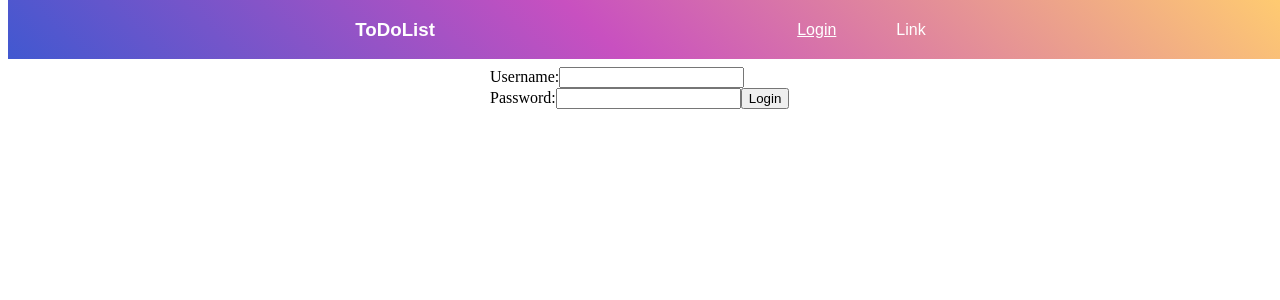
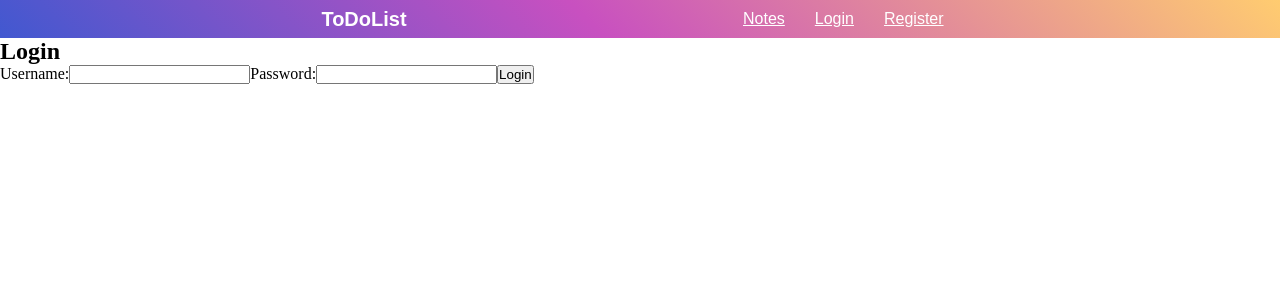
Before and after one commit to ddipper/ToDoList-WebApi, a Vue app in the folder todolist-webapi.client/: page /login in a window 1280 px wide. Shown: the top 300 px of the page. Built offline with nearby package versions, Linux system fonts and the light colour scheme.

Commit message:
fix router

```diff
--- a/todolist-webapi.client/index.html
+++ b/todolist-webapi.client/index.html
@@ -5,6 +5,7 @@
     <link rel="icon" href="/favicon.png">
     <meta name="viewport" content="width=device-width, initial-scale=1.0">
     <title>Vite App</title>
+      <style> *{margin:0; padding: 0;} </style>
   </head>
   <body>
     <div id="app"></div>
--- a/todolist-webapi.client/src/App.vue
+++ b/todolist-webapi.client/src/App.vue
@@ -1,35 +1,30 @@
-<template>
-  <router-view/>
-  <header>
-    <h3>ToDoList</h3>
-    <div class="header-links">
-      <a @click="getLogin()" href="/login">Login</a>
-      <a ></a>
-      <a>Link</a>
-    </div>
-  </header>
-  <div class="content">
-
-  </div>
-</template>
-
 <script>
 export default {
   methods: {
-    getLogin() {
-      this.$router.push('/login');
-    }
   }
 }
 </script>
 
+<template>
+  <header>
+    <router-link class="header-name" :to="{ name: 'Home' }">ToDoList</router-link>
+    <div class="header-links">
+      <router-link :to="{ name: 'Notes' }">Notes</router-link>
+      <router-link :to="{ name: 'Login' }">Login</router-link>
+      <router-link :to="{ name: 'Register' }">Register</router-link>
+    </div>
+  </header>
+  <router-view/>
+</template>
+
 <style scoped>
   * {
-    font-family: Gilroy, sans-serif;
+      font-family: Gilroy, sans-serif;
+      margin: 0;
+      padding: 0;
   }
 
   header{
-    position: fixed;
     top: 0;
     width: 100%;
     display: flex;
@@ -54,4 +49,11 @@ export default {
     padding: 10px 15px;
   }
 
+  .header-name{
+    color: white;
+    font-size: 20px;
+    text-decoration: none;
+    font-weight: bold;
+  }
+
 </style>
--- /dev/null
+++ b/todolist-webapi.client/src/components/Home.vue
@@ -0,0 +1,14 @@
+<script>
+
+</script>
+
+<template>
+  <router-view/>
+  <div class="content">
+    <h1>ToDo List Web Api</h1>
+  </div>
+</template>
+
+<style scoped>
+
+</style>
--- a/todolist-webapi.client/src/components/Login.vue
+++ b/todolist-webapi.client/src/components/Login.vue
@@ -1,17 +1,16 @@
 <template>
-  <header></header>
-  <div class="login">
+  <router-view/>
     <h2>Login</h2>
     <form @submit.prevent="submitForm">
-      <label for="username">Username:</label>
-      <input type="text" id="username" v-model="username" />
+      <label>Username:</label>
+      <input type="text" v-model="username" />
 
-      <label for="password">Password:</label>
-      <input type="password" id="password" v-model="password" />
+      <label>Password:</label>
+      <input type="password" v-model="password" />
 
-      <button type="submit">Login</button>
+      <button type="submit" @click="submitForm()">Login</button>
     </form>
-  </div>
+
 </template>
 
 <script>
@@ -32,8 +31,9 @@ export default {
 </script>
 
 <style scoped>
-.login {
+body {
   width: 300px;
   margin: 0 auto;
+  background: olive;
 }
 </style>
```
Also changed, not shown: todolist-webapi.client/src/router.js (+6 -5 lines).
